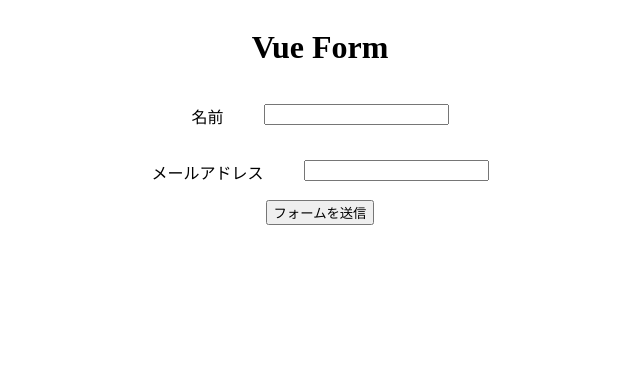
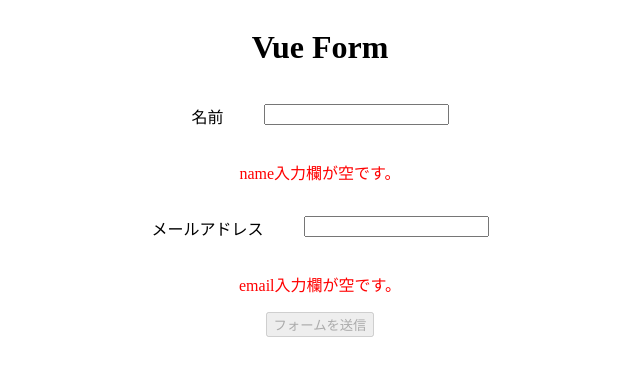
Before and after one commit to yudong0114/vue-form, a Vue app: page / in a window 1280 px wide. Both pictures are taken after a click on the button "フォームを送信". Shown: the top 376 px of the page, without its empty margins (320-960 px from the left). Built offline with nearby package versions, Linux system fonts and the light colour scheme.

Commit message:
[update]バリデーションの実装

```diff
--- /dev/null
+++ b/src/components/atom/ErrorMessage.vue
@@ -0,0 +1,20 @@
+<template>
+  <p class="errorMessage">{{ errorMessage }}</p>
+</template>
+<style lang="scss" scoped>
+.errorMessage {
+  color: red;
+}
+</style>
+<script>
+export default {
+  name: 'ErrorMessage',
+  props: {
+    errorMessage: {
+      type: String,
+      required: true,
+      default: '',
+    },
+  },
+};
+</script>
--- a/src/components/page/Form.vue
+++ b/src/components/page/Form.vue
@@ -1,14 +1,29 @@
 <template>
   <div class="form">
     <h1>Vue Form</h1>
-    <InputItem itemName="名前" itemId="name" :itemValue="name" @updateFormData="updateFormData" />
+    <InputItem
+      itemName="名前"
+      itemId="name"
+      :itemValue="formData.name"
+      @updateFormData="updateFormData"
+    />
+    <ErrorMessage
+      v-for="(errorMessage, index) in formValidation.name"
+      :errorMessage="errorMessage"
+      :key="`name${index}`"
+    />
     <InputItem
       itemName="メールアドレス"
       itemId="email"
-      :itemValue="email"
+      :itemValue="formData.email"
       @updateFormData="updateFormData"
     />
-    <Button buttonLabel="フォームを送信" @btnEmit="submit" />
+    <ErrorMessage
+      v-for="(errorMessage, index) in formValidation.email"
+      :errorMessage="errorMessage"
+      :key="`email${index}`"
+    />
+    <Button buttonLabel="フォームを送信" :disabled="!isSubmit" @btnEmit="submit" />
   </div>
 </template>
 <style lang="scss" scoped>
@@ -20,22 +35,34 @@
 </style>
 <script>
 import InputItem from '@/components/organism/InputItem.vue';
+import ErrorMessage from '@/components/atom/ErrorMessage.vue';
 import Button from '@/components/atom/Button.vue';
 
 export default {
   name: 'Form',
   components: {
     InputItem,
+    ErrorMessage,
     Button,
   },
   props: {
-    name: {
-      type: String,
-      default: '',
+    formData: {
+      type: Object,
+      default: () => ({
+        name: '',
+        email: '',
+      }),
     },
-    email: {
-      type: String,
-      default: '',
+    formValidation: {
+      type: Object,
+      default: () => ({
+        name: [],
+        email: [],
+      }),
+    },
+    isSubmit: {
+      type: Boolean,
+      default: false,
     },
     updateFormData: {
       type: Function,
--- a/src/components/page/FormContainer.vue
+++ b/src/components/page/FormContainer.vue
@@ -10,21 +10,61 @@
           name: '',
           email: '',
         },
+        formValidation: {
+          name: [],
+          email: [],
+        },
       };
+    },
+    watch: {
+      'formData.name': function () {
+        // 入力項目が未入力
+        if (this.formData.name.length === 0) {
+          this.formValidation.name = ['nameが入力欄が空です。'];
+        } else {
+          this.formValidation.name = [];
+        }
+      },
+      'formData.email': function () {
+        // 入力項目が未入力
+        if (this.formData.email.length === 0) {
+          this.formValidation.email = ['emailが入力欄が空です。'];
+        } else {
+          this.formValidation.email = [];
+        }
+      },
+    },
+    computed: {
+      isSubmit: function () {
+        return Object.keys(this.formValidation).every((formValidationKey) => {
+          return this.formValidation[formValidationKey].length === 0;
+        });
+      },
     },
     methods: {
       updateFormData(key, value) {
         this.formData[key] = value;
       },
       submit() {
-        alert(`nameは${this.formData.name}\nemalは${this.formData.email}`);
+        Object.keys(this.formData).map((formDataKey) => {
+          // 入力項目が未入力
+          if (this.formData[formDataKey].length === 0) {
+            this.formValidation[formDataKey] = [`${formDataKey}入力欄が空です。`];
+          } else {
+            this.formValidation[formDataKey] = [];
+          }
+        });
+        if (this.isSubmit) {
+          alert(`nameは${this.formData.name}\nemalは${this.formData.email}`);
+        }
       },
     },
     render(h) {
       return h(Presenter, {
         props: {
-          name: this.formData.name,
-          email: this.formData.email,
+          formData: this.formData,
+          formValidation: this.formValidation,
+          isSubmit: this.isSubmit,
           updateFormData: this.updateFormData,
           submit: this.submit,
         },
```
